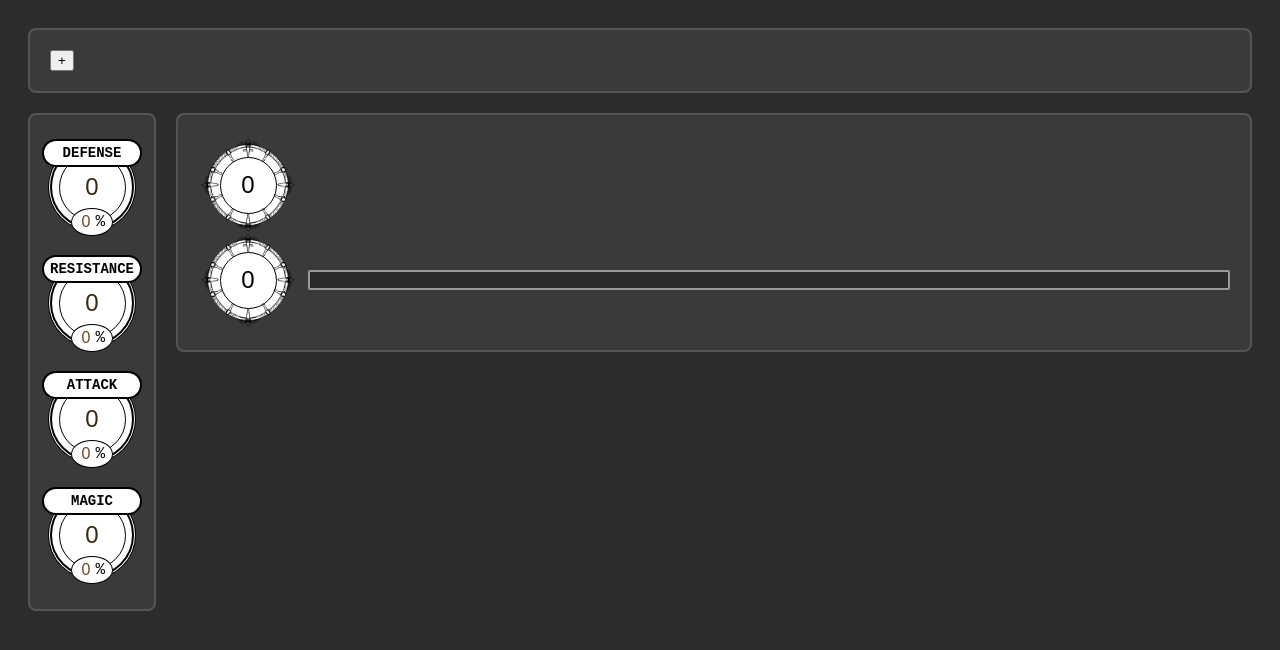
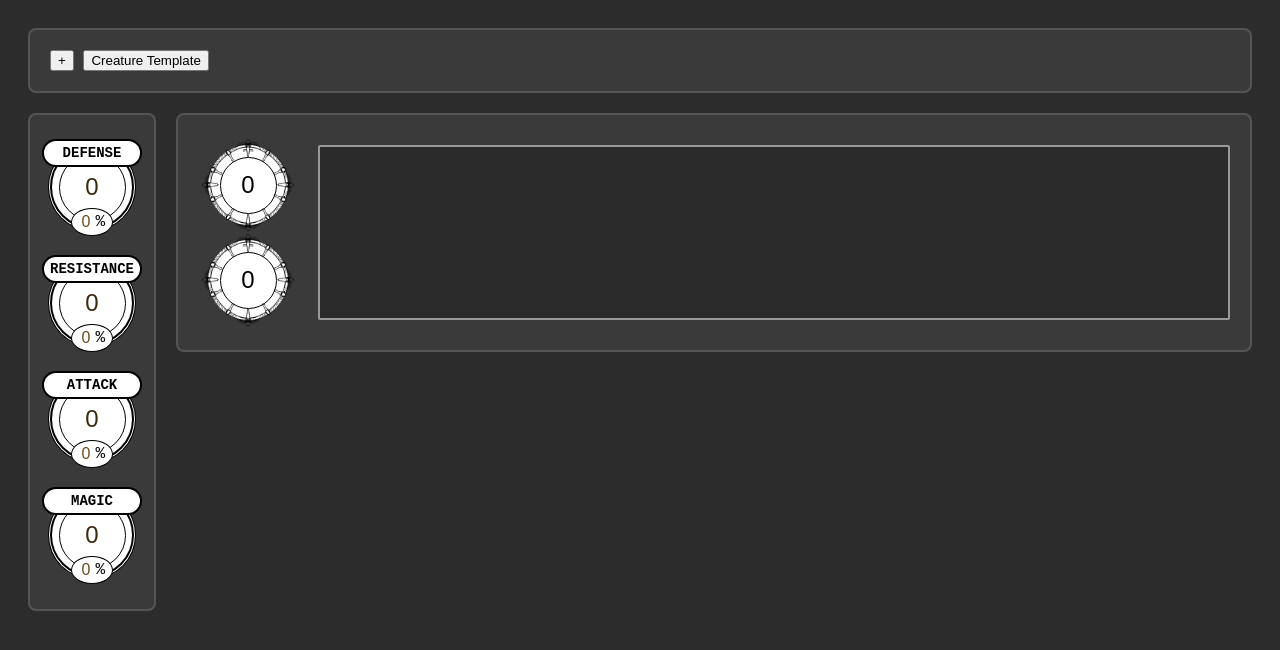
Before and after one commit to JJ-ed/SermikDND, a plain HTML site: page index.html in a window 1280 px wide. Drawn offline with Linux system fonts and the light colour scheme.

Commit message:
Going to scripting now

```diff
--- a/index.html
+++ b/index.html
@@ -3,11 +3,16 @@
     <head>
         <title>Sermik's funny dnd thingymajik</title>
         <link rel="stylesheet" href="style.css">
+        <script src="mainscript.js" defer></script>
     </head>
     <body>
         <div class="header">
             <div class="header-container">
+                <div class="creature-container">
                     <button class="add-creature">+</button>
+                    <button class="creature">Creature Template</button>
+                    <div class="creature-popup" hidden></div>
+                </div>
             </div>
         </div>
         <div class="main-container">
@@ -58,6 +63,7 @@
             <div class="right-panel">
                 <div class="output-container">
                     <div class="output-content">
+                        <div class="output-circles">
                             <div class="output-row">
                                 <div class="incoming-damage-name output-item">
                                     <input type="number" class="incoming-damage-value" value="0">
@@ -68,10 +74,9 @@
                                 <div class="percentage-dmg output-item">
                                     <input type="number" class="percentage-dmg-value" value="0">
                                 </div>
-                            <div class="result-container">
-
                             </div>
                         </div>
+                        <div class="result-container"></div>
                     </div>
                 </div>
             </div>
--- /dev/null
+++ b/mainscript.js
@@ -0,0 +1 @@
+const addCreatureButton = document.querySelector('.add-creature');
--- a/style.css
+++ b/style.css
@@ -152,6 +152,17 @@ input::-webkit-inner-spin-button {
     pointer-events: none;
 }
 
+.output-content {
+    display: flex;
+    align-items: stretch;
+    gap: 20px;
+}
+
+.output-circles {
+    display: flex;
+    flex-direction: column;
+}
+
 .output-row {
     position: relative;
     isolation: isolate;
@@ -205,6 +216,7 @@ input::-webkit-inner-spin-button {
 }
 
 .incoming-damage-value, .percentage-dmg-value {
+
     font-size: 24px;
     color: #000000;
     text-align: center;
```
Lines whose indentation alone changed are shown as unchanged.
